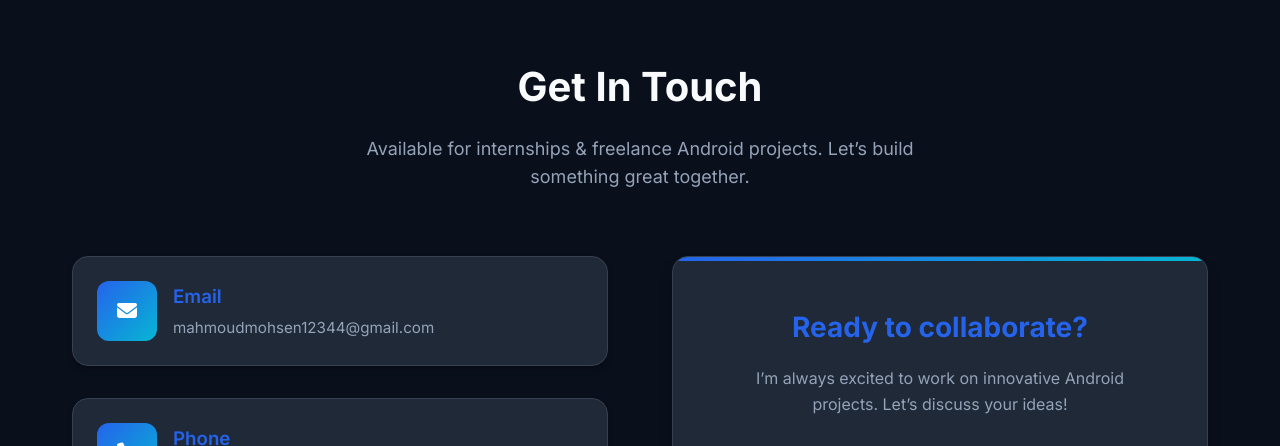
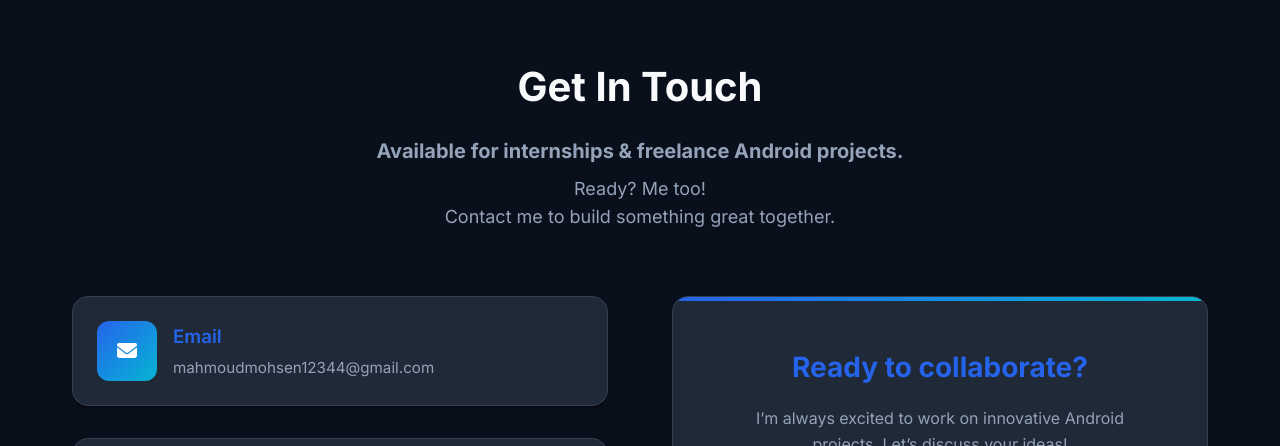
Before and after one commit to Mahmoud12344/Mahmoud_Mohsen, a plain HTML site: page Mahmoud-portfolio.html in a window 1280 px wide. Shown: the part 5660-6106 px from the top of the page. Drawn offline with Linux system fonts and the light colour scheme.

Commit message:
edited the description in the cover

```diff
--- a/Mahmoud-portfolio.html
+++ b/Mahmoud-portfolio.html
@@ -1062,8 +1062,8 @@
         <div class="container">
             <div class="section-header">
                 <h2 class="section-title">Get In Touch</h2>
-                <p class="section-subtitle">Available for internships & freelance Android projects. Let’s build
-                    something great together.</p>
+                <h3 class="section-subtitle" style="font-size: 1.25rem; margin-bottom: 0.5rem;">Available for internships & freelance Android projects.</h3>
+<p class="section-subtitle">Ready? Me too! <br> Contact me to build something great together.</p>
             </div>
             <div class="contact-content">
                 <div class="contact-info">
```
Also changed, not shown: Mahmoud-portfolio1.html (+4 -4 lines).
